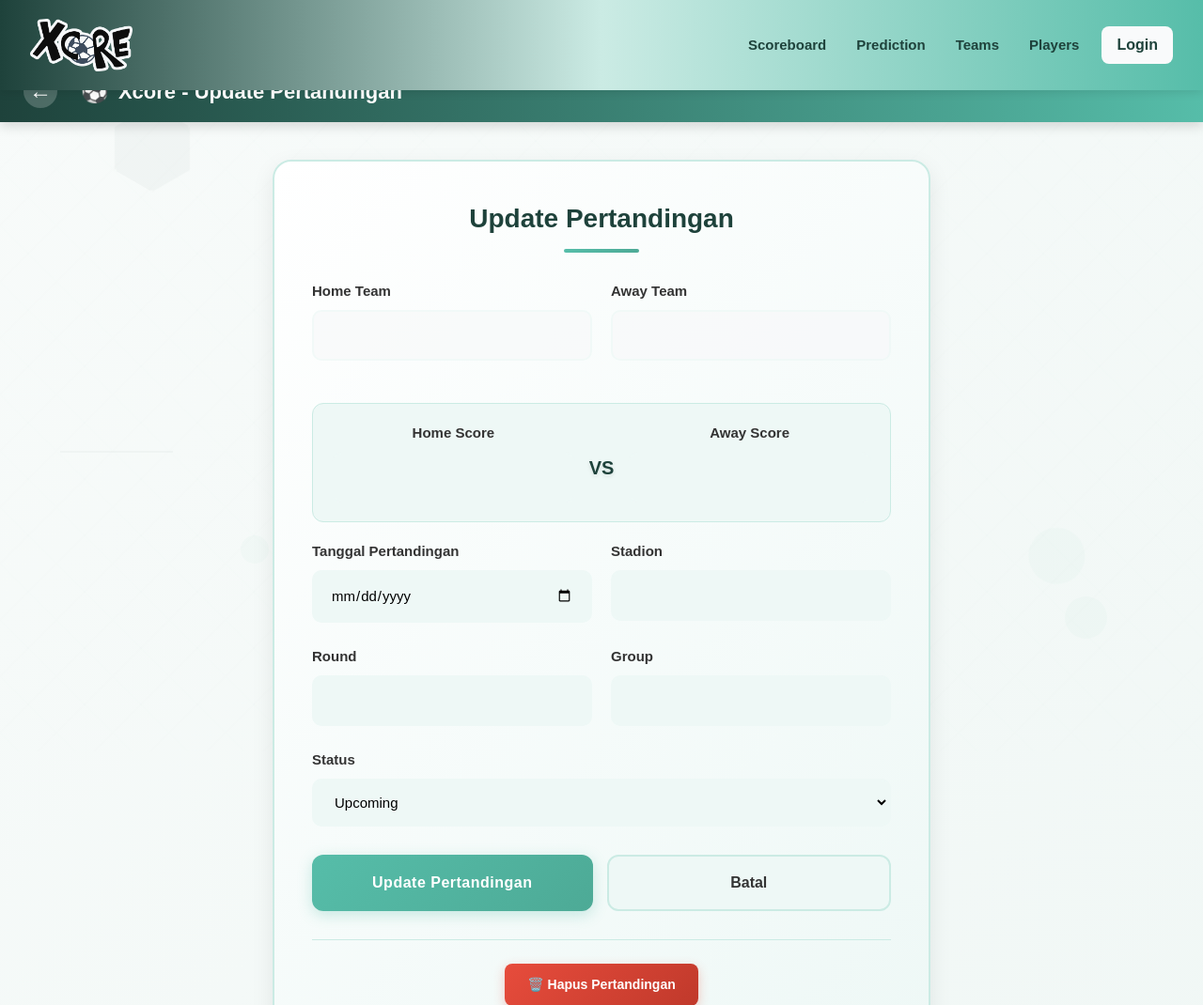
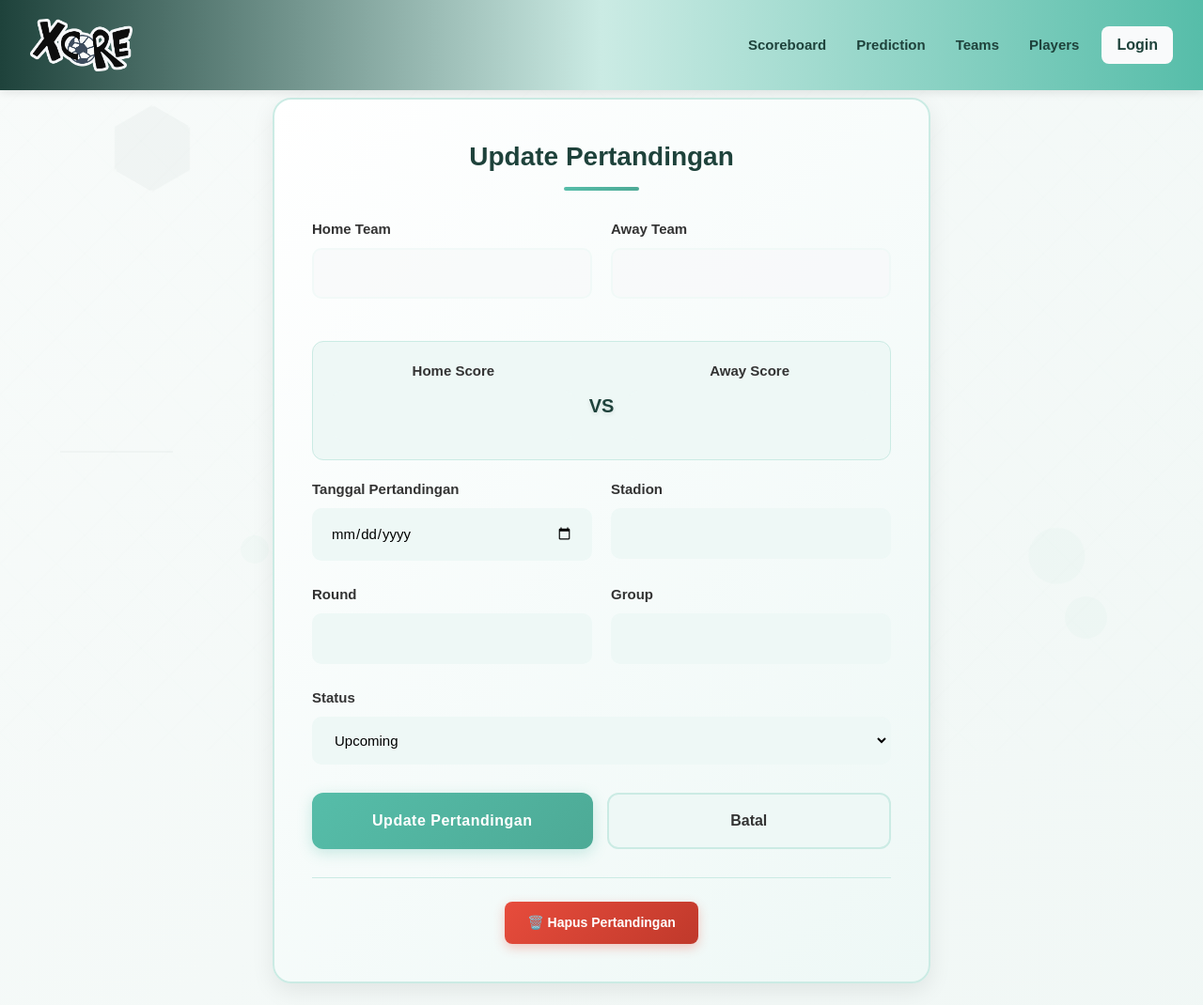
Before and after one commit to pbp-kelompok-10/xcore, a Django app: template scoreboard/templates/update_score.html in a window 1280 px wide. Shown: the top 1070 px of the page at 94% size. Run offline with Django 5.2, Linux system fonts and the light colour scheme; the template is opened without the code that fills it, so the values that code supplies are empty; some libraries are stand-ins or nearby versions.

Commit message:
hapus navbar tambahan di edit score

```diff
--- a/scoreboard/templates/update_score.html
+++ b/scoreboard/templates/update_score.html
@@ -107,30 +107,7 @@
         66% { transform: translate(-10px, 25px) rotate(240deg); }
     }
 
-    .navbar {
-        background: linear-gradient(90deg, var(--primary-color), var(--secondary-color));
-        display: flex;
-        align-items: center;
-        padding: 15px 25px;
-        color: white;
-        box-shadow: 0 4px 12px rgba(0, 0, 0, 0.15);
-        position: relative;
-        overflow: hidden;
-    }
 
-    .navbar h1 {
-        font-size: 22px;
-        margin: 0 15px;
-        font-weight: 600;
-        display: flex;
-        align-items: center;
-    }
-
-    .navbar h1::before {
-        content: "⚽";
-        margin-right: 10px;
-        font-size: 24px;
-    }
 
     .back-button {
         color: white;
@@ -391,9 +368,7 @@
             padding: 25px;
         }
 
-        .navbar h1 {
-            font-size: 18px;
-        }
+
 
         .football-element {
             opacity: 0.02;
@@ -437,10 +412,6 @@
     <div class="football-element element-6 line" style="width: 120px;"></div>
 </div>
 
-<div class="navbar">
-    <a href="{% url 'scoreboard:scoreboard_list' %}" class="back-button">←</a>
-    <h1>Xcore - Update Pertandingan</h1>
-</div>
 
 <div class="form-container">
     <h2 class="form-title">Update Pertandingan</h2>
```
